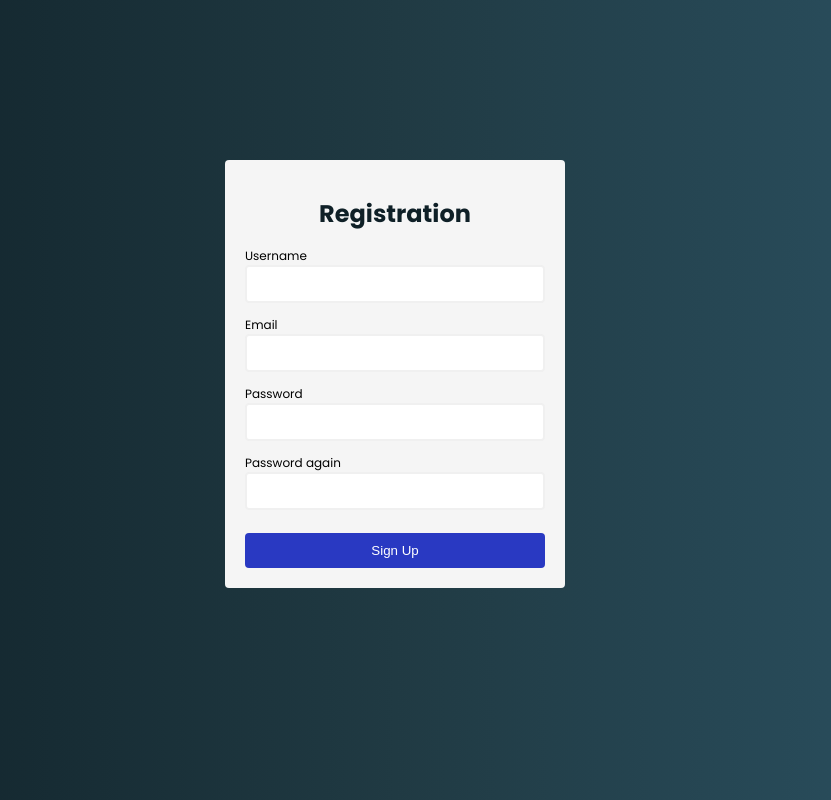
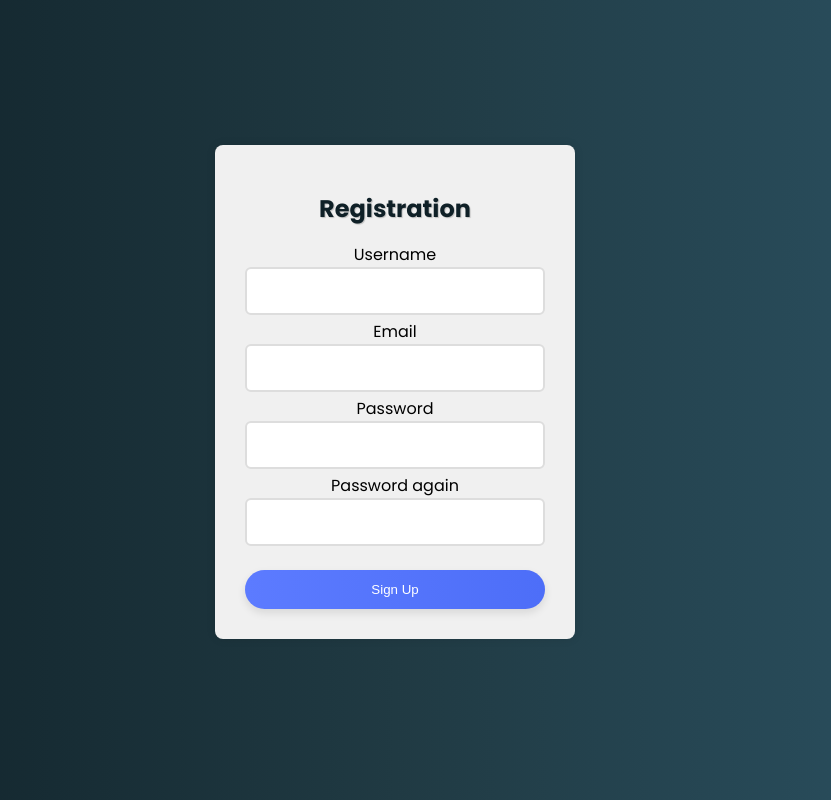
Before and after one commit to Wbggzade/Simple_Login_Pages, a plain HTML site: page index.html in a window 1280 px wide. Shown: the whole page, without its empty margins (245-1076 px from the left). Drawn offline with Linux system fonts and the light colour scheme.

Commit message:
Better Css

```diff
--- a/style.css
+++ b/style.css
@@ -1,30 +1,50 @@
 body {
     background: linear-gradient(to right, #0f2027, #203a43, #2c5364);
+    background-blend-mode: overlay;
     font-family: 'Poppins', sans-serif;
+    display: flex;
+    justify-content: center;
+    align-items: center;
+    height: 100vh;
+    margin: 0;
 }
 
 #form {
     width: 300px;
-    margin: 20vh auto 0 auto;
-    padding: 20px;
-    background-color: whitesmoke;
-    border-radius: 4px;
-    font-size: 12px;
+    padding: 30px;
+    background-color: #f0f0f0;
+    border-radius: 8px;
+    box-shadow: 0px 0px 10px rgba(0, 0, 0, 0.1);
+    text-align: center;
+    transition: transform 0.3s ease;
 }
+
+#form:hover {
+    transform: translateY(-5px);
+}
+
 
 #form h1 {
     color: #0f2027;
-    text-align: center;
+    font-size: 24px;
+    text-shadow: 1px 1px 1px rgba(0, 0, 0, 0.2);
 }
 
 #form button {
-    padding: 10px;
-    margin-top: 10px;
+    padding: 12px;
+    margin-top: 20px;
     width: 100%;
     color: white;
     background-color: rgb(41, 57, 194);
     border: none;
-    border-radius: 4px;
+    border-radius: 20px;
+    cursor: pointer;
+    background-image: linear-gradient(to right, #5c7bff, #4d6ef8);
+    box-shadow: 0px 4px 8px rgba(0, 0, 0, 0.1);
+    transition: background-image 0.3s ease;
+}
+#form button:hover {
+    background-image: linear-gradient(to right, #4d6ef8, #5c7bff);
 }
 
 .input-control {
@@ -33,16 +53,16 @@ body {
 }
 
 .input-control input {
-    border: 2px solid #f0f0f0;
-	border-radius: 4px;
-	display: block;
-	font-size: 12px;
-	padding: 10px;
-	width: 100%;
+    border: 2px solid #ddd;
+    border-radius: 6px;
+    font-size: 14px;
+    padding: 14px;
+    transition: border-color 0.3s ease;
 }
 
 .input-control input:focus {
-    outline: 0;
+    outline: none;
+    border-color: #4d6ef8;
 }
 
 .input-control.success input {
@@ -55,6 +75,6 @@ body {
 
 .input-control .error {
     color: #ff3860;
-    font-size: 9px;
-    height: 13px;
+    font-size: 11px;
+    margin-top: 4px;
 }
```
